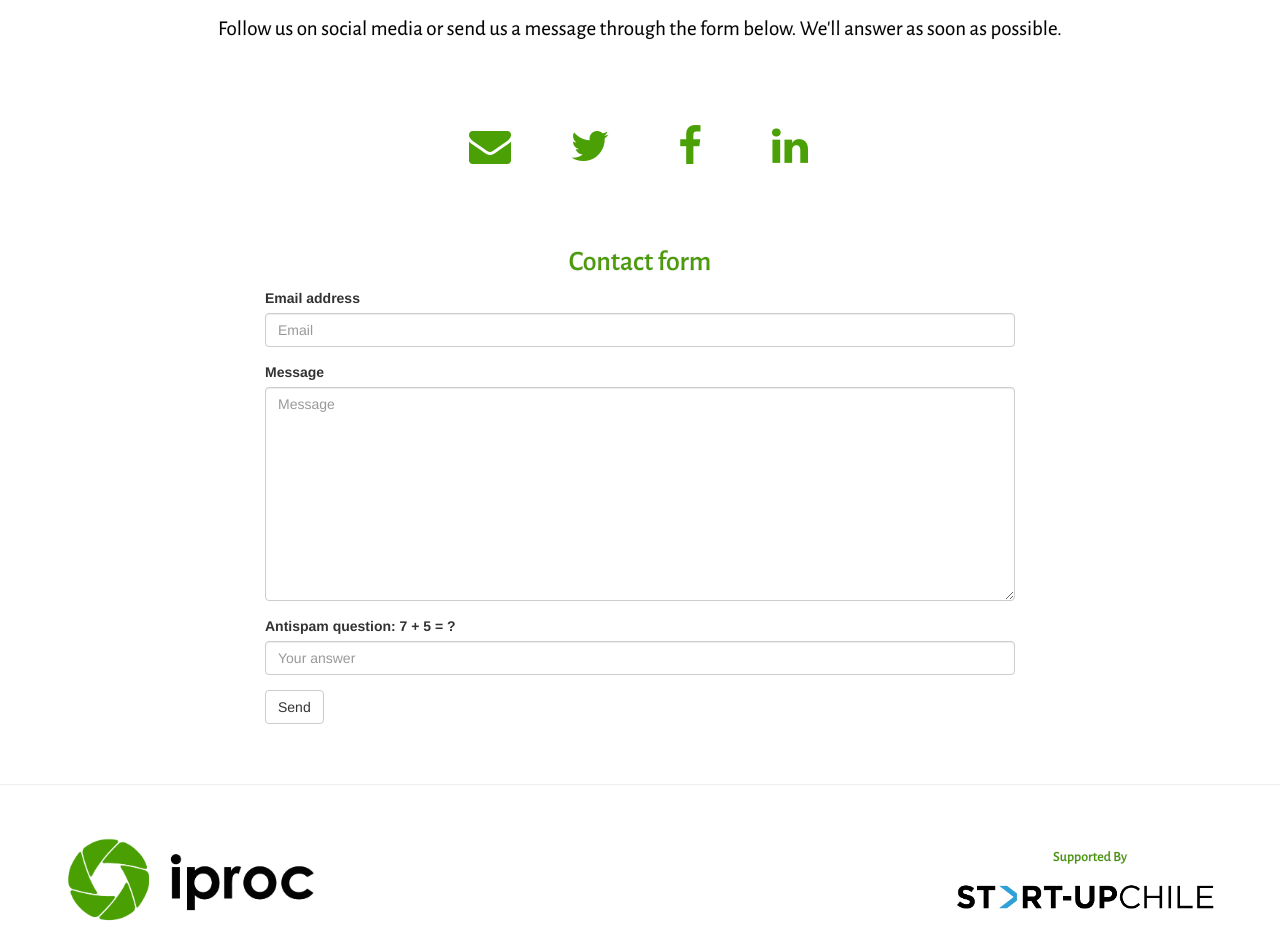
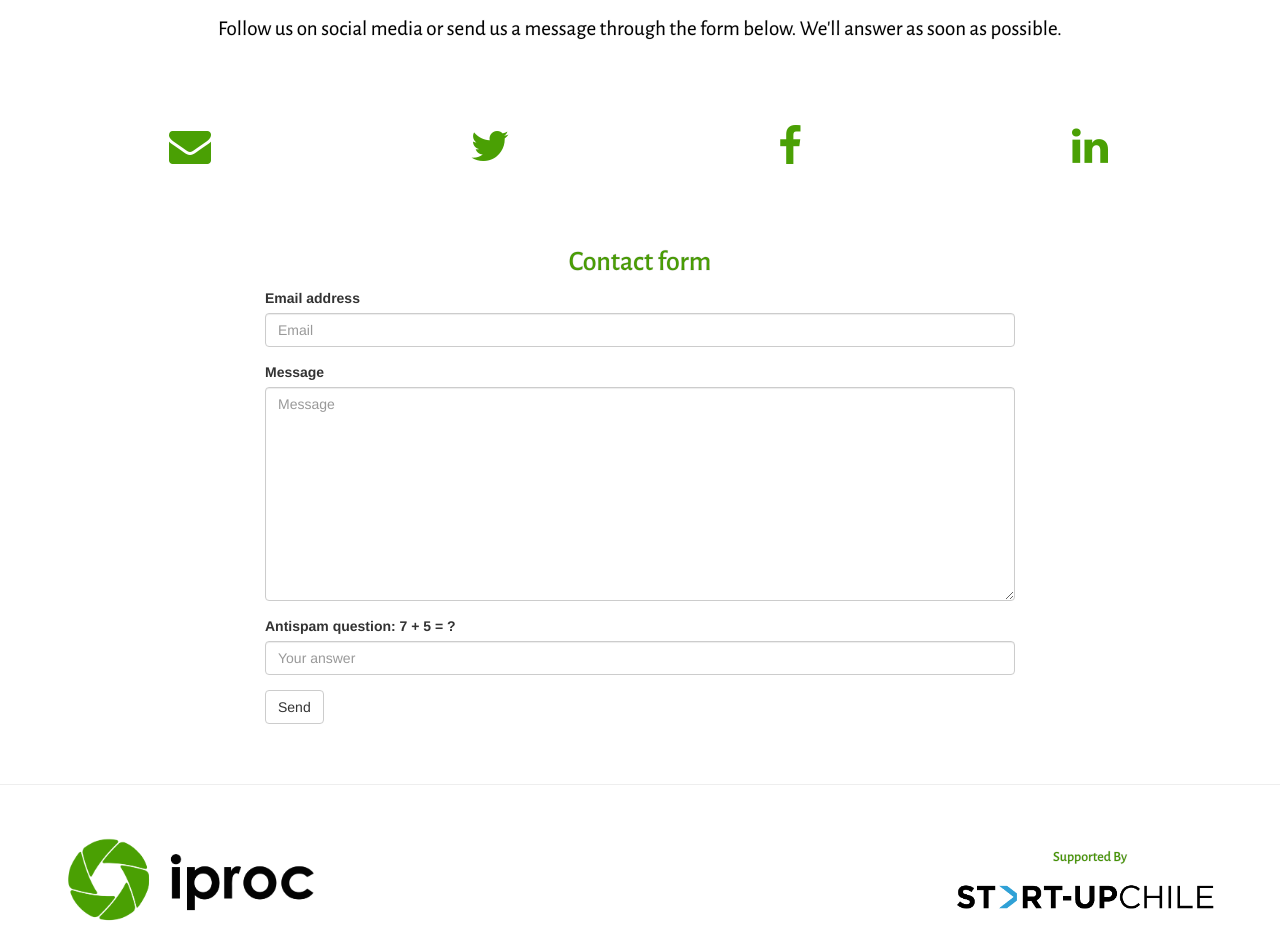
Before and after one commit to jcapona/iproc-web, a plain HTML site: page index.html in a window 1280 px wide. Shown: the part 2054-2979 px from the top of the page. Drawn offline with nearby package versions, Linux system fonts and the light colour scheme.

Commit message:
Fix responsivity on social media buttons

```diff
--- a/index.html
+++ b/index.html
@@ -5,7 +5,7 @@
     <meta http-equiv="X-UA-Compatible" content="IE=edge">
     <meta name="viewport" content="width=device-width, initial-scale=1">
     <meta name="description" content="">
-    <meta name="author" content="">
+    <meta name="author" content="Jorge Capona">
 
     <!-- The above 3 meta tags *must* come first in the head; any other head content must come *after* these tags -->
     <title>IPROC: Smart sensor network for safe driving</title>
@@ -74,17 +74,17 @@
       <h3 class="subtitle">We are concerned about your safety</h3>
 
       <div class="row">
-        <div class="col-md-4 feat-main">
+        <div class="col-md-4 col-xs-6 feat-main">
           <img alt="IPROC" class="img-responsive center-block" src="img/ft1.png">
           <h2>Accident prevention</h2>
           <p>Hardware and software that will alarm you on dangerous conditions</p>
         </div>
-        <div class="col-md-4 feat-main">
+        <div class="col-md-4 col-xs-6 feat-main">
           <img alt="IPROC" class="img-responsive center-block" src="img/ft2.png">
           <h2>Conditions</h2>
           <p>Monitor your car’s health</p>
         </div>
-        <div class="col-md-4 feat-main">
+        <div class="col-md-4 col-xs-6 feat-main">
           <img alt="IPROC" class="img-responsive center-block" src="img/ft3.png">
           <h2>Car safety</h2>
           <p>Locate your car in case of theft</p>
@@ -122,13 +122,20 @@
       <h1>Keep in touch</h1>
       <h3 class="subtitle">Follow us on social media or send us a message through the form below. We'll answer as soon as possible.</h3>
 
-      <div class="row text-center feat-main">
-        <div class="col-md-4"></div>
-        <div class="col-md-1"><a class="text-center" href="mailto:contact@iproc.co" target="_top"><i class="fa fa-envelope fa-3x social"></i></a></div>
-        <div class="col-md-1"><a class="text-center" href="http://www.twitter.com/iprocCL" target="_blank"><i class="fa fa-twitter fa-3x social"></i></a></div>
-        <div class="col-md-1"><a class="text-center" href="http://www.facebook.com/iprocCL" target="_blank"><i class="fa fa-facebook fa-3x social"></i></a></div>
-        <div class="col-md-1"><a class="tett-center" href="https://www.linkedin.com/company/iproc" target="_blank"><i class="fa fa-linkedin fa-3x social"></i></a></div>
-        <div class="col-md-4"></div>
+      <div class="row text-center">
+        <div class="col-xs-3 col-md-3">
+          <a class="text-center" href="mailto:contact@iproc.co" target="_top"><i class="fa fa-envelope fa-3x social"></i></a>
+        </div>
+        <div class="col-xs-3 col-md-3">
+          <a class="text-center" href="http://www.twitter.com/iprocCL" target="_blank"><i class="fa fa-twitter fa-3x social"></i></a>
+        </div>
+        <div class="col-xs-3 col-md-3">
+          <a class="text-center" href="http://www.facebook.com/iprocCL" target="_blank"><i class="fa fa-facebook fa-3x social"></i></a>
+        </div>
+        <div class="col-xs-3 col-md-3">
+          <a class="tett-center" href="https://www.linkedin.com/company/iproc" target="_blank"><i class="fa fa-linkedin fa-3x social"></i></a>
+        </div>
+
       </div>
 
 
```
